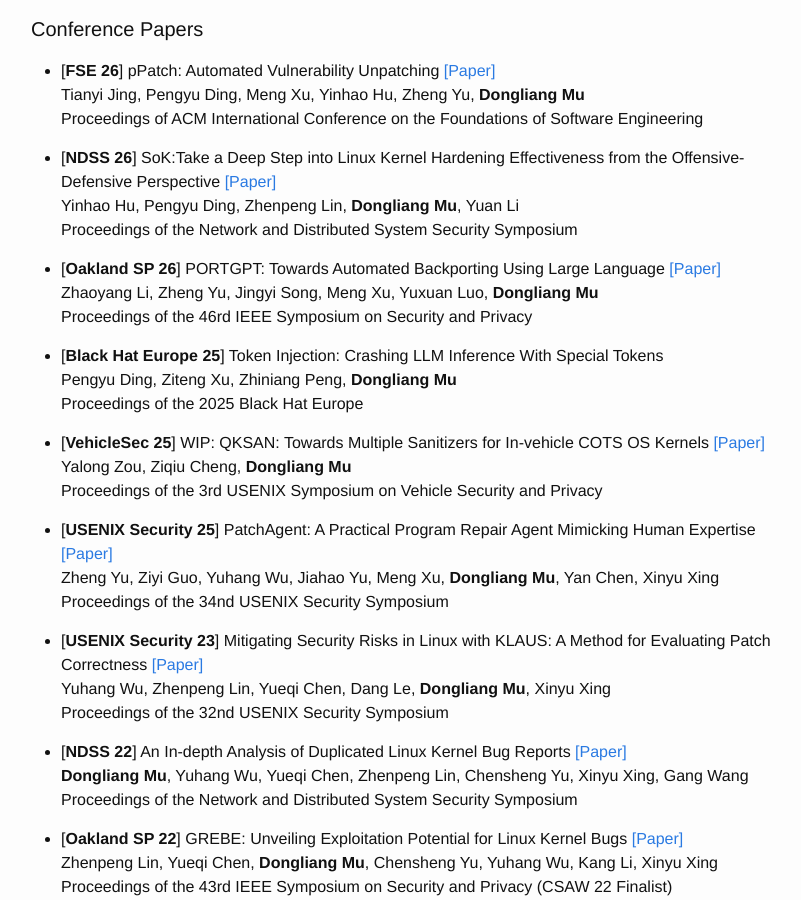
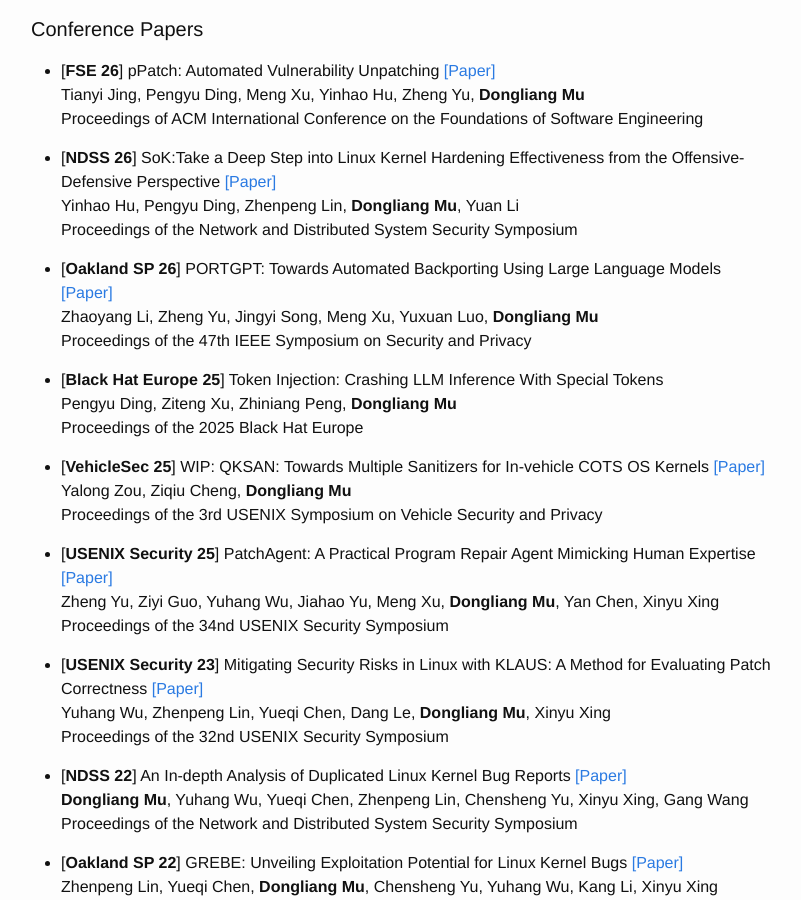
Before and after one commit to mudongliang/mudongliang.github.io, a Jekyll site: the page built from about/about.md, in a window 1280 px wide and 900 px high, scrolled down 1350 px. Shown: the whole window, without its empty margins (239-1040 px from the left). Built offline with Jekyll 4.4.1, drawn with Linux system fonts in a browser that asks for light colours.

Commit message:
fix typos

```diff
--- a/about/about.md
+++ b/about/about.md
@@ -43,9 +43,9 @@
 Yinhao Hu, Pengyu Ding, Zhenpeng Lin, **Dongliang Mu**, Yuan Li
 Proceedings of the Network and Distributed System Security Symposium
 
-* [**Oakland SP 26**] PORTGPT: Towards Automated Backporting Using Large Language [\[Paper\]]({{site.url}}/files/papers/sp2026c1-final449.pdf)
+* [**Oakland SP 26**] PORTGPT: Towards Automated Backporting Using Large Language Models [\[Paper\]]({{site.url}}/files/papers/sp2026c1-final449.pdf)
 Zhaoyang Li, Zheng Yu, Jingyi Song, Meng Xu, Yuxuan Luo, **Dongliang Mu**
-Proceedings of the 46rd IEEE Symposium on Security and Privacy
+Proceedings of the 47th IEEE Symposium on Security and Privacy
 
 * [**Black Hat Europe 25**] Token Injection: Crashing LLM Inference With Special Tokens
 Pengyu Ding, Ziteng Xu, Zhiniang Peng, **Dongliang Mu**
```
Also changed, not shown: about/about_zh.md (+2 -2 lines).
